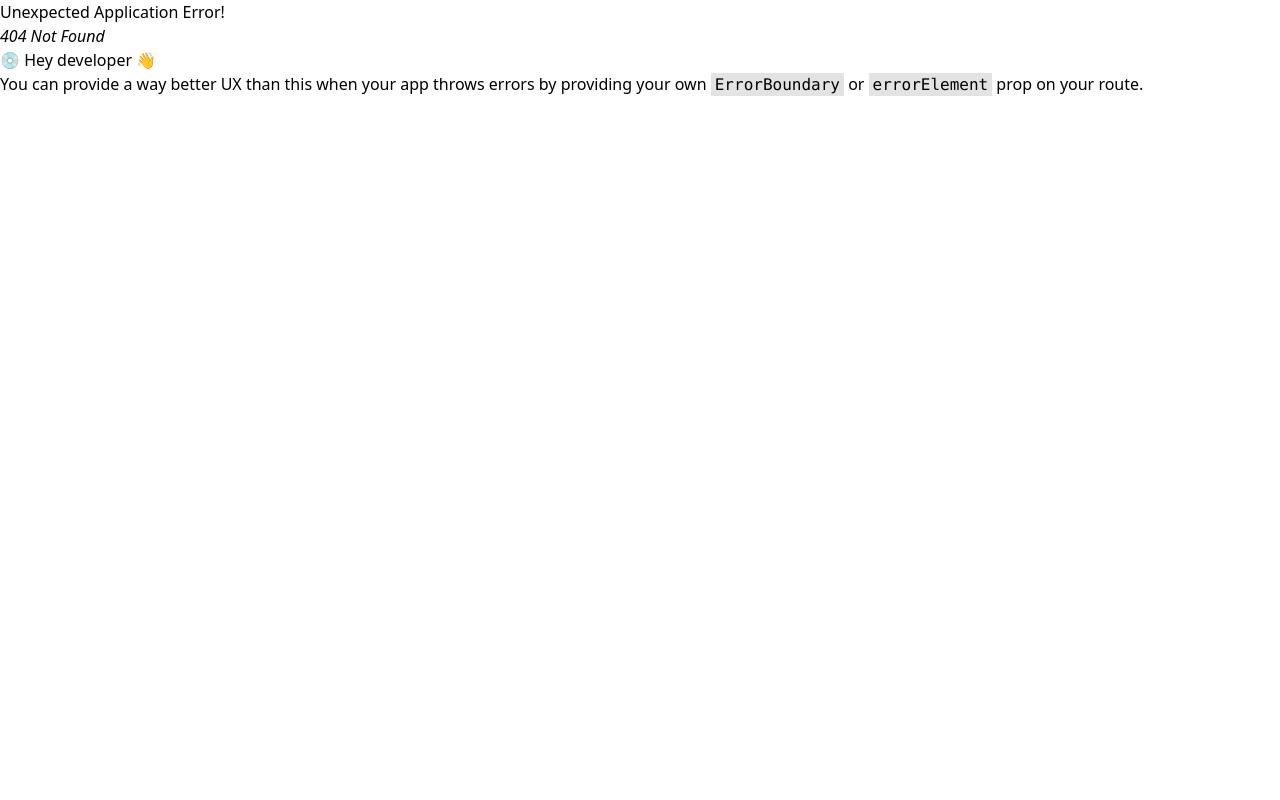
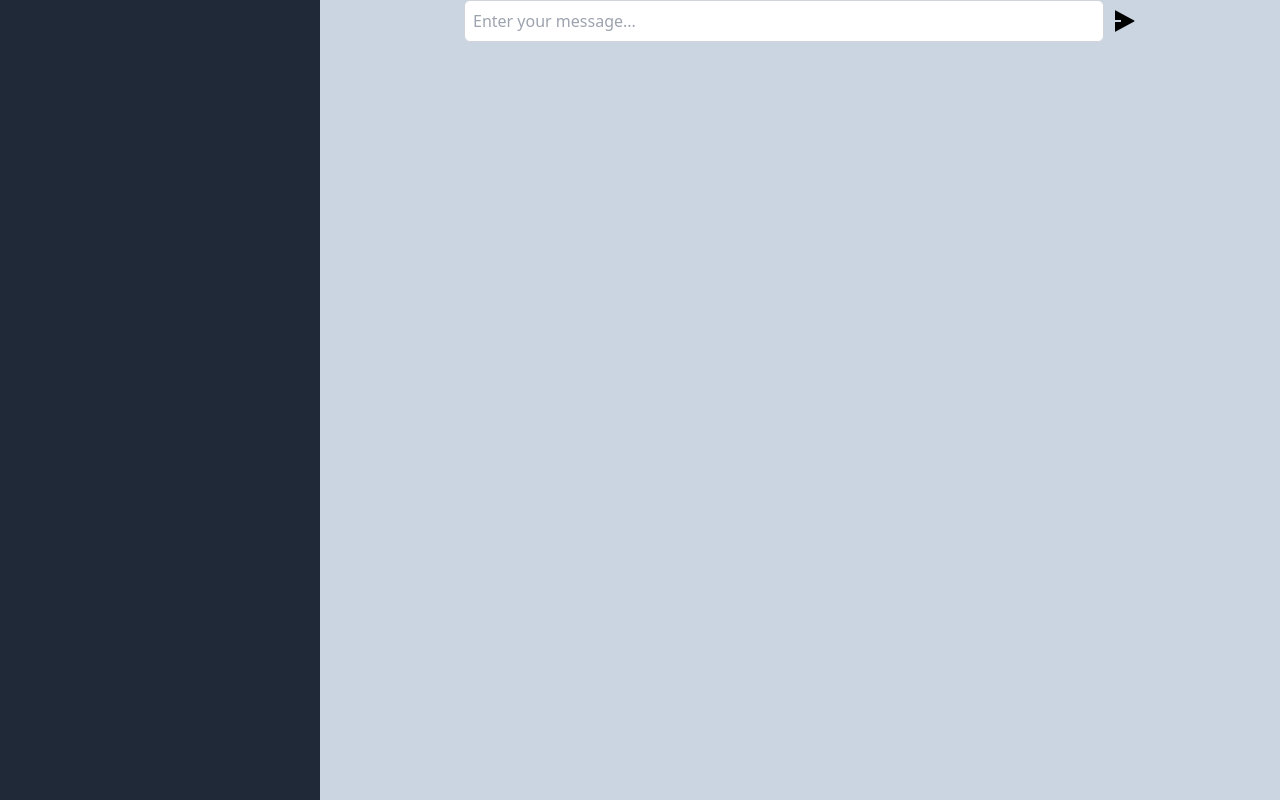
Before and after one commit to shafin90/text-client, a React (Vite) app: page /app in a window 1280 px wide. Before the commit this address had no page. Built offline with nearby package versions, Linux system fonts and the light colour scheme.

Commit message:
sendMessage component done

```diff
--- a/package.json
+++ b/package.json
@@ -14,6 +14,7 @@
     "match-sorter": "^6.3.1",
     "react": "^18.2.0",
     "react-dom": "^18.2.0",
+    "react-icons": "^4.11.0",
     "react-router-dom": "^6.16.0",
     "sort-by": "^1.2.0"
   },
--- /dev/null
+++ b/src/component/FriendListSection/FriendListSection.jsx
@@ -0,0 +1,11 @@
+// This component contains the friend list, an input field to search friend, user profile and logout option.
+
+const FriendListSection = () => {
+    return (
+        <div className=" w-3/12 bg-gray-800 h-screen">
+
+        </div>
+    );
+};
+
+export default FriendListSection;
--- /dev/null
+++ b/src/component/MessageSection/MessageSection.jsx
@@ -0,0 +1,16 @@
+// This component is the messaging part of this app.
+// It contains, input field for sending message,,conversation area to show all the conversation,, profile at the top with some menu.
+
+import SendMessage from "../SendMessage/SendMessage";
+
+
+const MessageSection = () => {
+    return (
+        <div className=" bg-slate-300 flex flex-col justify-between items-center w-9/12 h-screen">
+            <SendMessage></SendMessage>
+
+        </div>
+    );
+};
+
+export default MessageSection;
--- /dev/null
+++ b/src/component/SendMessage/SendMessage.jsx
@@ -0,0 +1,13 @@
+import React from 'react';
+import { RiSendPlane2Fill } from 'react-icons/ri'
+
+const SendMessage = () => {
+    return (
+        <div className=' flex justify-center items-center w-full'>
+            <input type="text" className="rounded-md p-2 border w-8/12 border-gray-300 focus:outline-none" placeholder="Enter your message..." />
+            <RiSendPlane2Fill className=' text-2xl ms-2 cursor-pointer'></RiSendPlane2Fill>
+        </div>
+    );
+};
+
+export default SendMessage;
--- a/src/main.jsx
+++ b/src/main.jsx
@@ -7,12 +7,17 @@ import {
 } from "react-router-dom";
 import './index.css'
 import WelcomePage from './pages/WelcomePage/WelcomePage';
+import App from './pages/App/App';
 
 const router = createBrowserRouter([
   {
     path: "/",
     element: <WelcomePage></WelcomePage>,
   },
+  {
+    path:'/app',
+    element:<App></App>
+  }
 ]);
 
 
--- /dev/null
+++ b/src/pages/App/App.jsx
@@ -0,0 +1,17 @@
+// This page contains friendlist, messaging part and all other thing of this app.
+
+import FriendListSection from "../../component/FriendListSection/FriendListSection";
+import MessageSection from "../../component/MessageSection/MessageSection";
+
+
+const App = () => {
+    return (
+        <div className=" flex justify-between items-center">
+            <FriendListSection></FriendListSection>
+            <MessageSection></MessageSection>
+
+        </div>
+    );
+};
+
+export default App;
```
Also changed, not shown: 2 other files (tests, documents, lock files or other folders).
